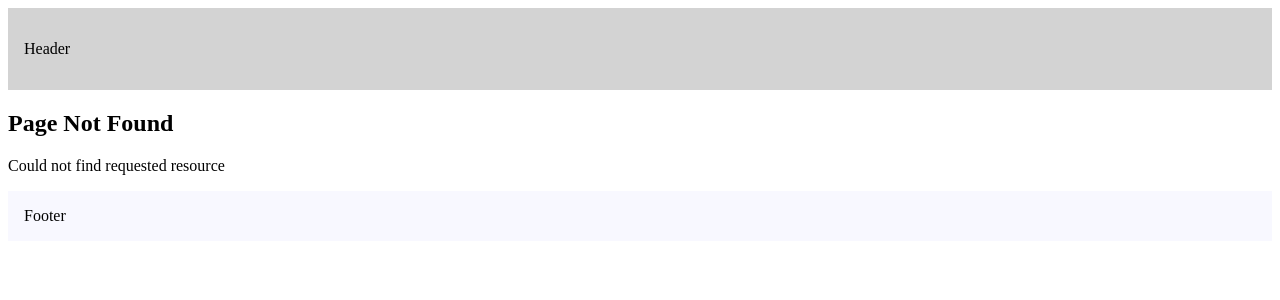
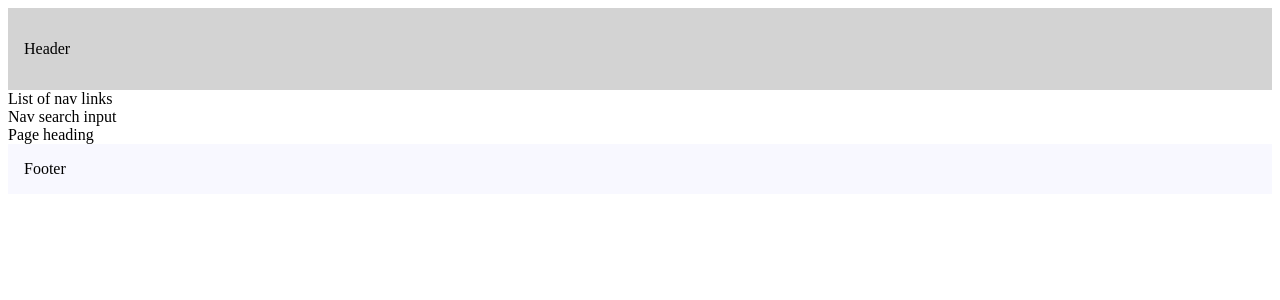
Before and after one commit to SamuelSabasNayo/react-tools, a Next.js app: page /landing-page in a window 1280 px wide. Before the commit this address had no page. Shown: the top 300 px of the page. Built offline with nearby package versions, Linux system fonts and the light colour scheme.

Commit message:
client component placement

```diff
--- /dev/null
+++ b/src/app/landing-page/page.tsx
@@ -0,0 +1,10 @@
+import { Navbar } from "@/components/nabar";
+
+export default function LandingPage() {
+  return (
+    <>
+      <Navbar />
+      <main>Page heading</main>
+    </>
+  )
+}
--- /dev/null
+++ b/src/components/nabar.tsx
@@ -0,0 +1,13 @@
+import { NavLinks } from "./nav-links";
+import { NavSearch } from "./nav-search";
+
+export const Navbar = () => {
+  console.log(`Navbar rendered`);
+
+  return (
+    <div>
+      <NavLinks />
+      <NavSearch />
+    </div>
+  )
+}
--- /dev/null
+++ b/src/components/nav-links.tsx
@@ -0,0 +1,4 @@
+export const NavLinks = () => {
+  console.log(`NavLinks rendered`);
+  return <div>List of nav links</div>
+}
--- /dev/null
+++ b/src/components/nav-search.tsx
@@ -0,0 +1,11 @@
+"use client";
+
+import { useState } from "react";
+export const NavSearch = () => {
+  console.log(`NavSearch rendered`);
+  const [search, setSearch] = useState("");
+
+  return (
+    <div>Nav search input</div>
+  )
+}
```
